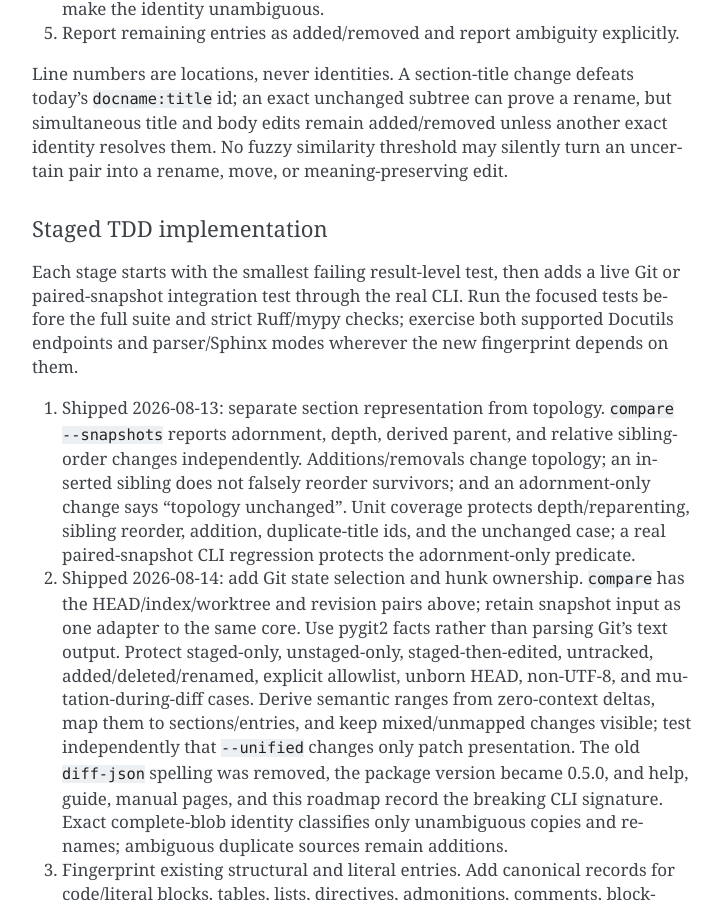
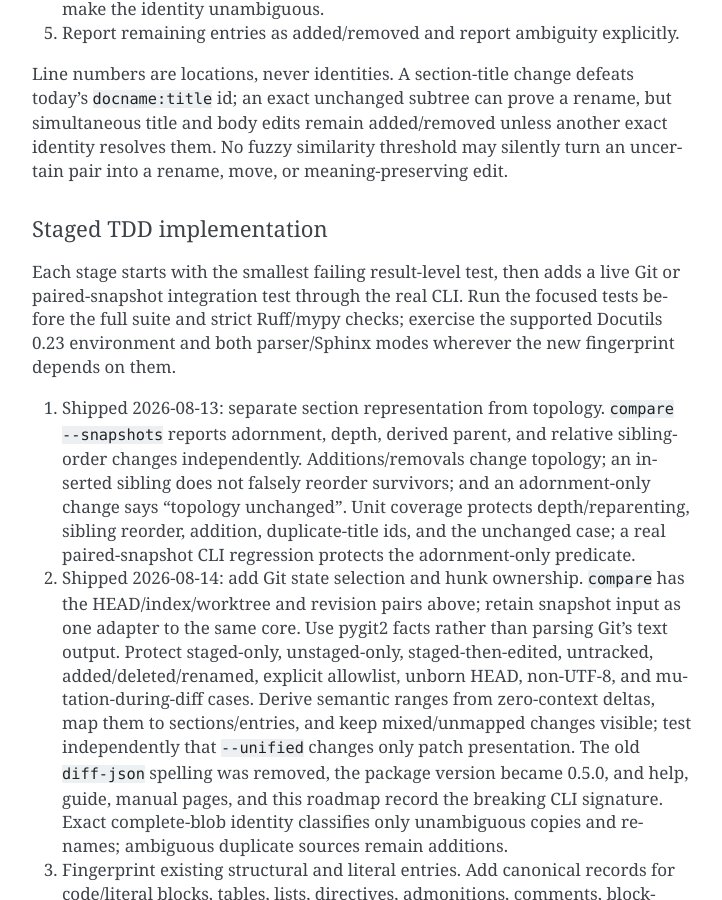
Before and after one commit to dememax/check_rst, a Sphinx documentation site: the page built from docs/roadmap.rst, in a window 1280 px wide and 900 px high, scrolled down 21982 px. Shown: the whole window, without its empty margins (388-1110 px from the left). Built offline with Sphinx 7.4.7, drawn with Linux system fonts in a browser that asks for light colours.

Commit message:
docs: retire the last two-endpoint instruction
CR-50 made Docutils 0.23 the sole supported runtime minor, but the retained
semantic-comparison implementation plan still told future work to exercise
both supported Docutils endpoints. That paragraph remains operational guidance
for unfinished stages, rather than a dated account of the former 0.22 lane.

Name the supported 0.23 environment explicitly while preserving the separate
requirement to exercise the parser and Sphinx modes. This closes the final
current-state two-lane wording found during the 0.7.4 checkpoint-A audit;
dated history of the retired 0.22 lane remains intact.

Validation: the worktree check/fix --fast/check RST loop is clean with verified
Sphinx; tests/test_documentation.py passes (18 tests); git diff --check is
clean.

Co-Authored-By: Codex GPT-5 <noreply@openai.com>

```diff
--- a/docs/roadmap.rst
+++ b/docs/roadmap.rst
@@ -1027,9 +1027,9 @@ Staged TDD implementation
 
 Each stage starts with the smallest failing result-level test, then adds a live
 Git or paired-snapshot integration test through the real CLI.  Run the focused
-tests before the full suite and strict Ruff/mypy checks; exercise both supported
-Docutils endpoints and parser/Sphinx modes wherever the new fingerprint depends
-on them.
+tests before the full suite and strict Ruff/mypy checks; exercise the supported
+Docutils 0.23 environment and both parser/Sphinx modes wherever the new
+fingerprint depends on them.
 
 #. Shipped 2026-08-13: separate section representation from topology.
    ``compare --snapshots`` reports adornment, depth, derived parent, and relative
```
